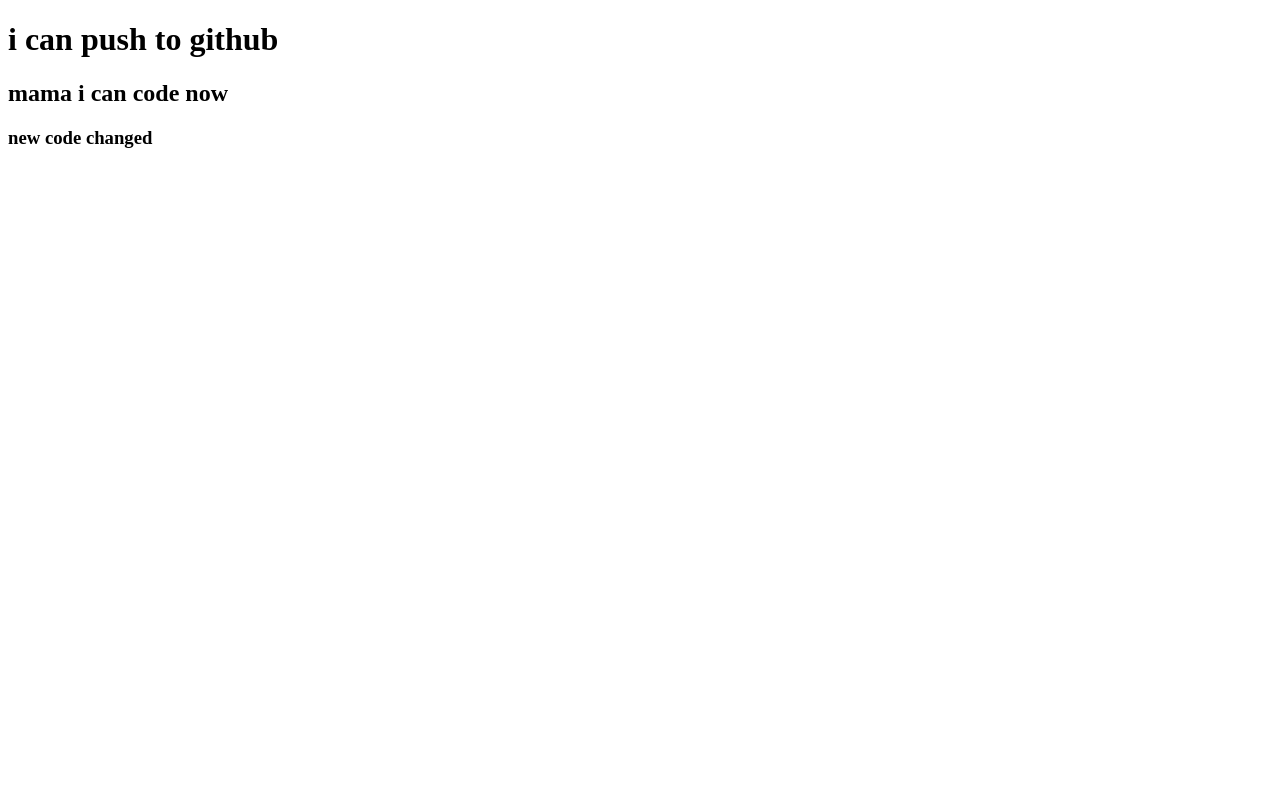
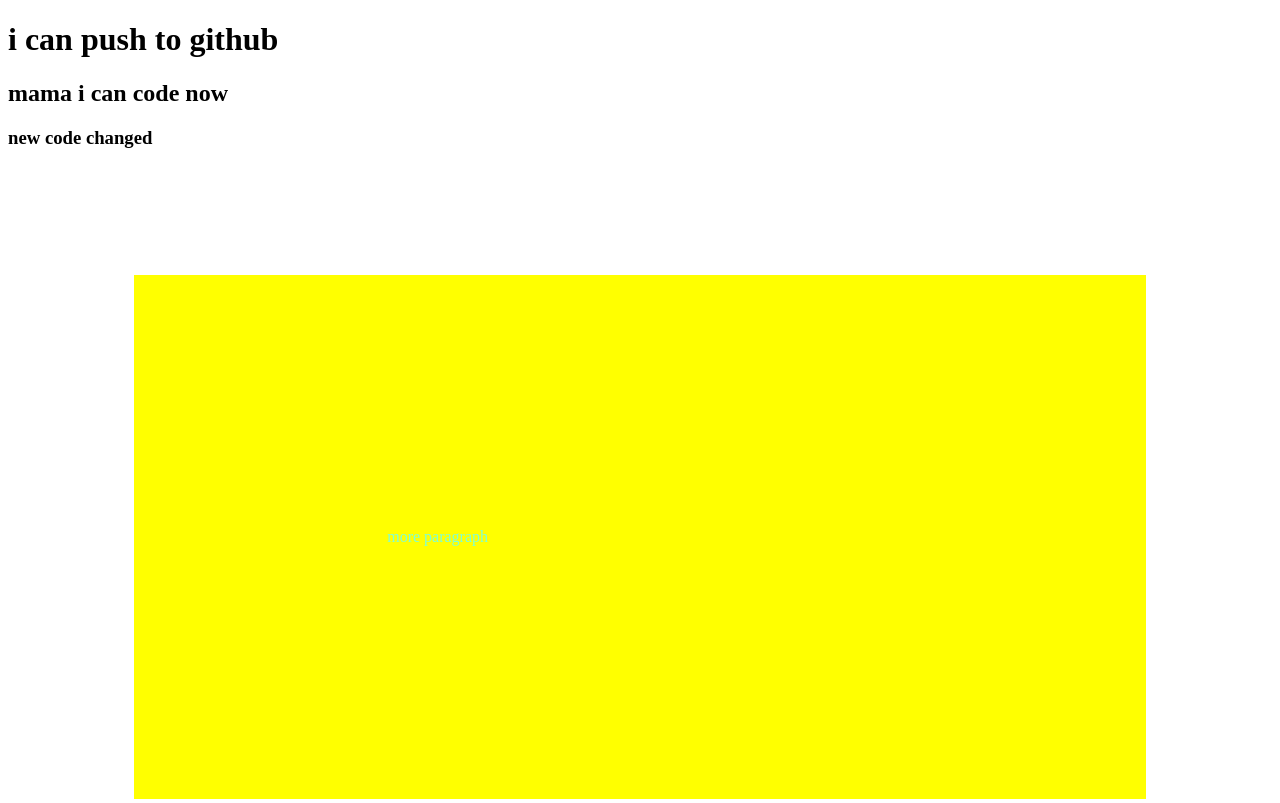
Before and after one commit to Rinku479/my-first-repo, a plain HTML site: page index.html in a window 1280 px wide. Shown: the top 803 px of the page. Drawn offline with Linux system fonts and the light colour scheme.

Commit message:
style added

```diff
--- a/index.html
+++ b/index.html
@@ -5,10 +5,13 @@
     <meta http-equiv="X-UA-Compatible" content="IE=edge">
     <meta name="viewport" content="width=device-width, initial-scale=1.0">
     <title>my-first-repo</title>
+    <link rel="stylesheet" href="style.css">
 </head>
 <body>
     <h1>i can push to github</h1>
     <h2>mama i can code now</h2>
     <h3> new code changed</h3>
+    <p> more paragraph</p>
+    <p>coding and coding</p>
 </body>
 </html>
--- /dev/null
+++ b/style.css
@@ -0,0 +1,6 @@
+P{
+    color: aquamarine;
+    background-color: yellow;
+    padding: 20%;
+    margin: 10%;
+}
```
